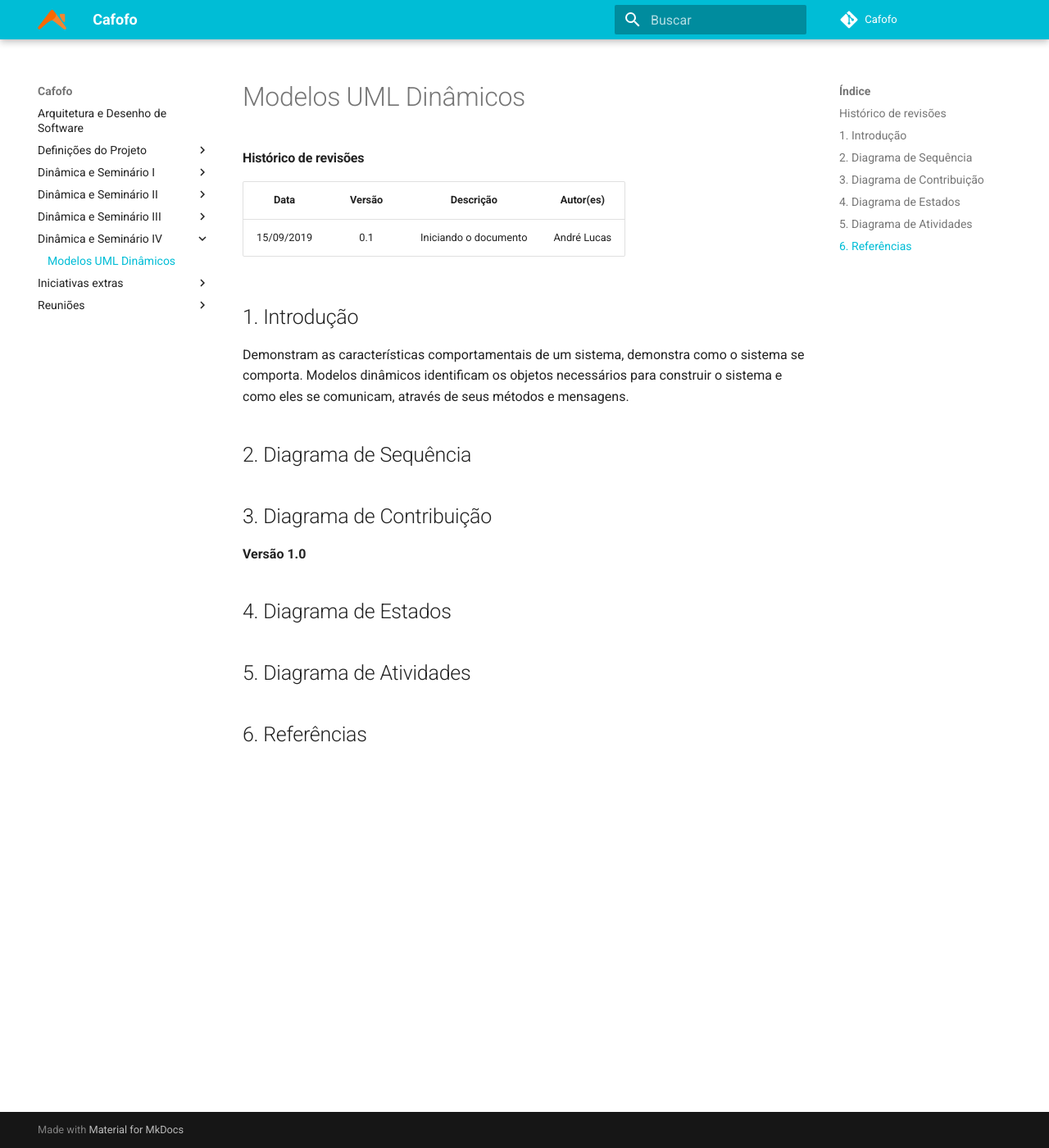
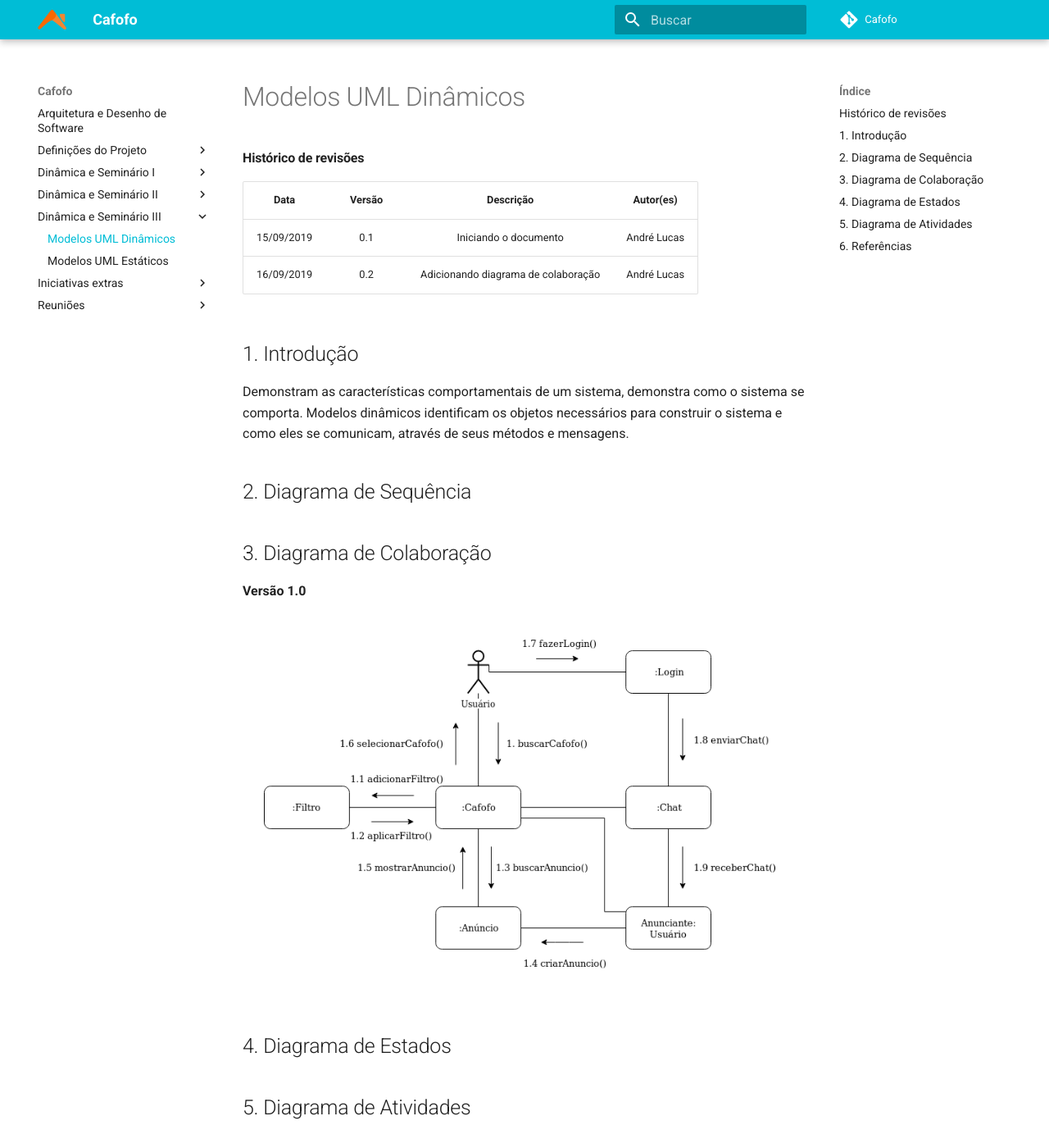
Before and after one commit to desenho-2019/Wiki, an MkDocs documentation site: the page built from docs/Dinâmica e Seminário III/uml_dinamico.md, in a window 1280 px wide and 1400 px high. Shown: the whole window at 82% size. Built offline with MkDocs 1.6.1 and Material for MkDocs 9.7.7, drawn with Linux system fonts in a browser that asks for light colours; some of the changed text lies outside the part shown.

Commit message:
Adicionando diagrama de colaboração

```diff
--- a/docs/Dinâmica e Seminário IV/uml_dinamico.md
+++ b/docs/Dinâmica e Seminário III/uml_dinamico.md
@@ -4,6 +4,7 @@
 |    Data    | Versão |       Descrição       |    Autor(es)     |
 | :--------: | :----: | :-------------------: | :--------------: |
 | 15/09/2019 |  0.1   | Iniciando o documento | André Lucas |
+| 16/09/2019 |  0.2   | Adicionando diagrama de colaboração | André Lucas |
 
 ## 1. Introdução
 
@@ -11,14 +12,16 @@
 
 ## 2. Diagrama de Sequência
 
-## 3. Diagrama de Contribuição
+## 3. Diagrama de Colaboração
 
 **Versão 1.0**
 
-
+![Diagrama-Contribuição](img/diagrama_colaboracao.png)
 
 ## 4. Diagrama de Estados
 
 ## 5. Diagrama de Atividades
 
 ## 6. Referências
+
+- [Diagrama de Colaboração]()
```
Also changed, not shown: docs/Dinâmica e Seminário III/img/diagrama_colaboracao.png (added).
